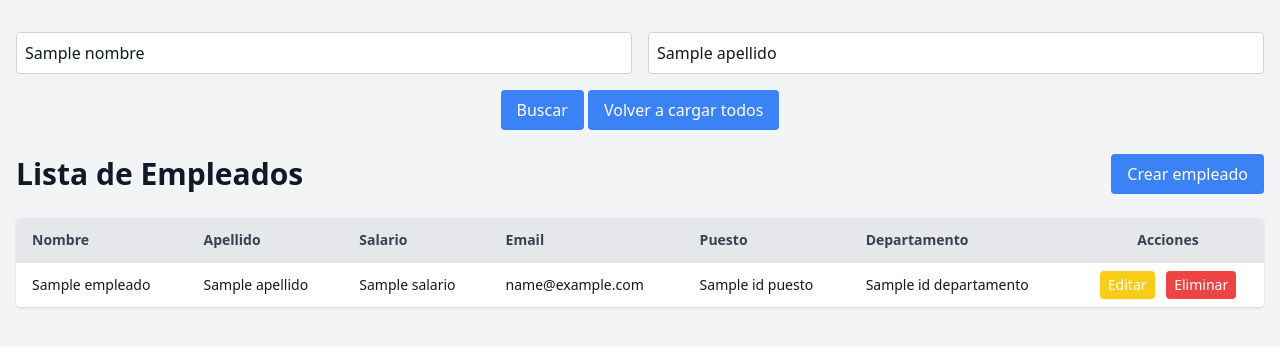
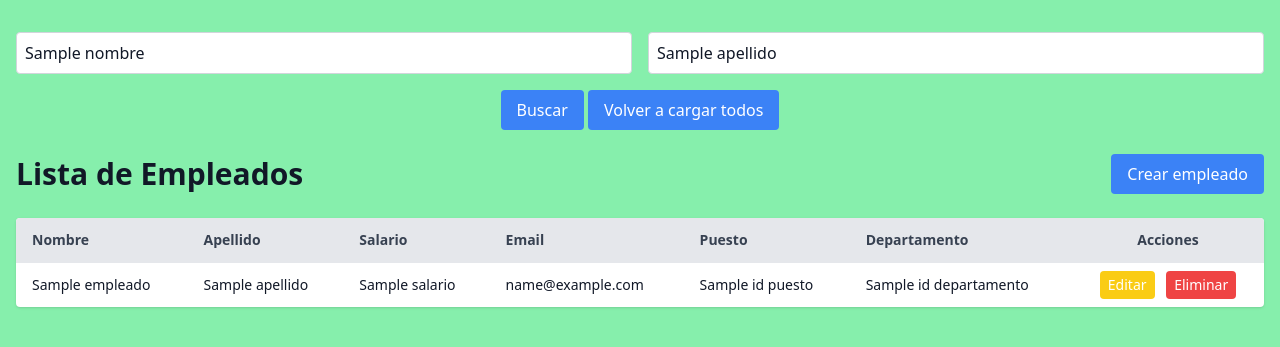
Before and after one commit to 1Trueno/django-crud, a Django app: template crud/src/templates/home.html in a window 1280 px wide. Shown: the top 347 px of the page. Run offline with Django 5.2, Linux system fonts and the light colour scheme; the template is opened without the code that fills it: most values are stand-ins (such as "Sample title", 1, 10 or a date in 2020); some libraries are stand-ins or nearby versions.

Commit message:
Cambios nulos

```diff
--- a/crud/src/templates/home.html
+++ b/crud/src/templates/home.html
@@ -8,7 +8,7 @@
   <script src="https://cdn.tailwindcss.com"></script>
 </head>
 
-<body class="bg-gray-100 text-gray-900">
+<body class="bg-gradient-to-b from-cya-300  to bg-green-300 text-gray-900">
   <div class="container mx-auto px-4 py-8">
         <form method="get" class="grid grid-cols-1 md:grid-cols-2 gap-4 mb-6">
       <input type="text" name="nombre" value="{{ nombre }}" placeholder="Nombre"
```
